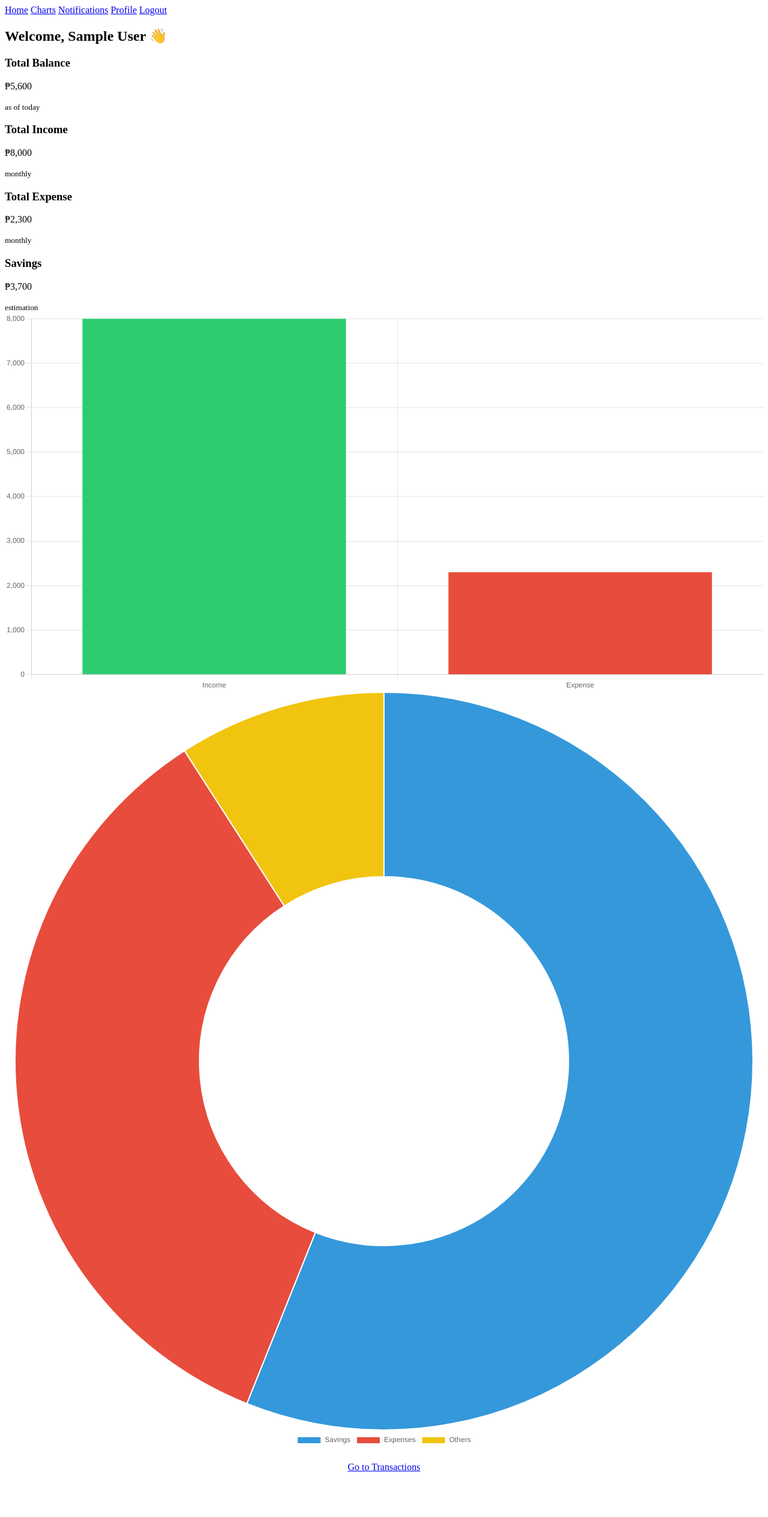
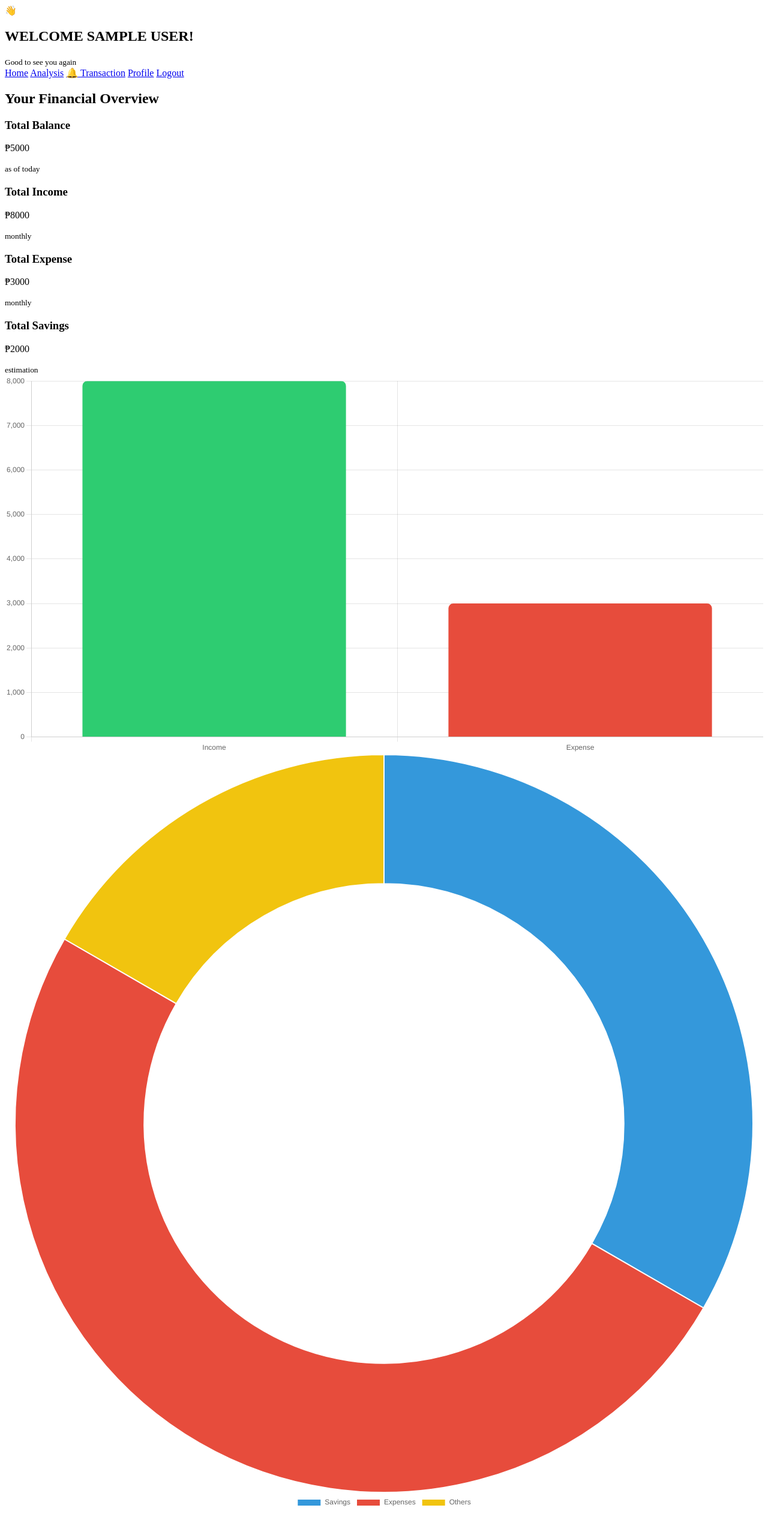
Before and after one commit to profkierth/SE-ProjectFinWise, a PHP site: page /dashboard.php in a window 1280 px wide. Shown: the whole page at 60% size. Before the commit the page ends 2453 px from the top, so only its background shows below. Run offline with PHP 8.4, Linux system fonts and the light colour scheme; the visitor is signed in with stand-in values (Sample User, id 1).

Commit message:
Update dashboard.php

```diff
--- a/FinWise/dashboard.php
+++ b/FinWise/dashboard.php
@@ -1,7 +1,7 @@
 <?php
 session_start();
-if(!isset($_SESSION['user_id'])){
-    header('Location: index.php');
+if(!isset($_SESSION['user'])){
+    header("Location: index.php");
     exit;
 }
 ?>
@@ -9,83 +9,112 @@ if(!isset($_SESSION['user_id'])){
 <html>
 <head>
     <title>Dashboard - FinWise</title>
-    <link rel="stylesheet" href="style.css">
+    <link rel="stylesheet" href="dashboard.css">
     <script src="https://cdn.jsdelivr.net/npm/chart.js"></script>
 </head>
-<body class="gradient">
 
-<div class="nav">
-    <a href="dashboard.php" class="active">Home</a>
-    <a href="analysis.php">Charts</a>
-    <a href="notifications.php">Notifications</a>
-    <a href="profile.php">Profile</a>
-    <a href="logout.php">Logout</a>
-</div>
+<body>
 
-<div class="dashboard-container">
-    <h2 class="dash-title">Welcome, <?php echo htmlspecialchars($_SESSION['fullname']); ?> 👋</h2>
+<!-- TOP BAR -->
+<header class="top-bar">
+    <div class="left-profile">
+        <span class="wave">👋</span>
+        <div class="profile-text">
+            <h2>WELCOME <?php echo strtoupper($_SESSION['fullname']); ?>!</h2>
+            <small>Good to see you again</small>
+        </div>
+    </div>
+
+    <nav class="nav-links">
+        <a href="dashboard.php" class="active">Home</a>
+        <a href="analysis.php">Analysis</a>
+        <a href="notifications.php" class="icon-link">
+            <span class="notif-icon">🔔</span>
+        </a>
+        <a href="transaction.php">Transaction</a>
+        <a href="profile.php">Profile</a>
+        <a href="logout.php">Logout</a>
+    </nav>
+</header>
+
+<!-- MAIN CONTENT -->
+<div class="main-content">
+
+    <h2 class="section-title">Your Financial Overview</h2>
 
     <div class="summary-grid">
 
         <div class="summary-card balance">
             <h3>Total Balance</h3>
-            <p class="amount">₱5,600</p>
+            <p class="amount">₱5000</p>
             <small>as of today</small>
         </div>
 
         <div class="summary-card income">
             <h3>Total Income</h3>
-            <p class="amount">₱8,000</p>
+            <p class="amount">₱8000</p>
             <small>monthly</small>
         </div>
 
         <div class="summary-card expense">
             <h3>Total Expense</h3>
-            <p class="amount">₱2,300</p>
+            <p class="amount">₱3000</p>
             <small>monthly</small>
         </div>
 
         <div class="summary-card savings">
-            <h3>Savings</h3>
-            <p class="amount">₱3,700</p>
+            <h3>Total Savings</h3>
+            <p class="amount">₱2000</p>
             <small>estimation</small>
         </div>
 
     </div>
 
-    <div class="dashboard-charts">
-        <div class="chart-box small">
-            <canvas id="miniBar"></canvas>
+    <!-- CHARTS SECTION -->
+    <div class="charts-grid">
+        <div class="chart-box">
+            <canvas id="barChart"></canvas>
         </div>
-        <div class="chart-box small">
-            <canvas id="miniPie"></canvas>
+        <div class="chart-box">
+            <canvas id="donutChart"></canvas>
         </div>
     </div>
-
-    <div style="margin-top: 20px; text-align: center;">
-    <a href="transaction.php" class="btn-transaction">Go to Transactions</a>
-    </div>
-
 
 </div>
 
 <script>
-new Chart(document.getElementById('miniBar'), {
-    type: 'bar',
+// BAR CHART
+new Chart(document.getElementById("barChart"), {
+    type: "bar",
     data: {
-        labels: ['Income','Expense'],
-        datasets: [{ label: '₱', data: [8000,2300], backgroundColor: ['#2ecc71','#e74c3c'] }]
+        labels: ["Income", "Expense"],
+        datasets: [{
+            data: [8000, 3000],
+            backgroundColor: ["#2ecc71", "#e74c3c"],
+            borderRadius: 8
+        }]
     },
-    options: { responsive:true, plugins:{ legend:{display:false} } }
+    options: {
+        responsive: true,
+        plugins: { legend: { display: false } }
+    }
 });
 
-new Chart(document.getElementById('miniPie'), {
-    type: 'doughnut',
+// DONUT CHART
+new Chart(document.getElementById("donutChart"), {
+    type: "doughnut",
     data: {
-        labels:['Savings','Expenses','Others'],
-        datasets:[{ data:[3700,2300,600], backgroundColor:['#3498db','#e74c3c','#f1c40f'] }]
+        labels: ["Savings", "Expenses", "Others"],
+        datasets: [{
+            data: [2000, 3000, 1000],
+            backgroundColor: ["#3498db", "#e74c3c", "#f1c40f"]
+        }]
     },
-    options:{ responsive:true, plugins:{ legend:{position:'bottom'} } }
+    options: {
+        responsive: true,
+        cutout: "65%",
+        plugins: { legend: { position: "bottom" } }
+    }
 });
 </script>
 
```
